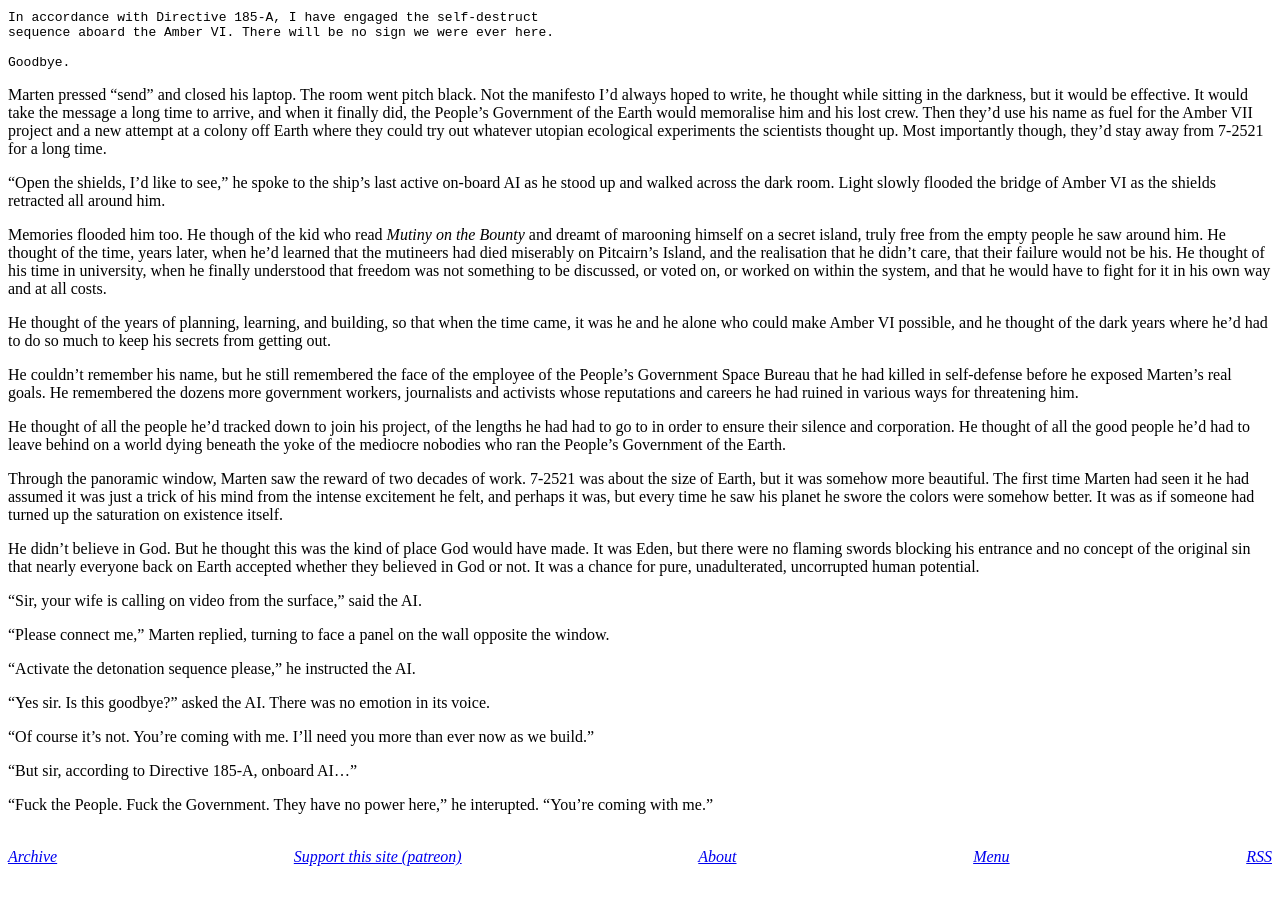
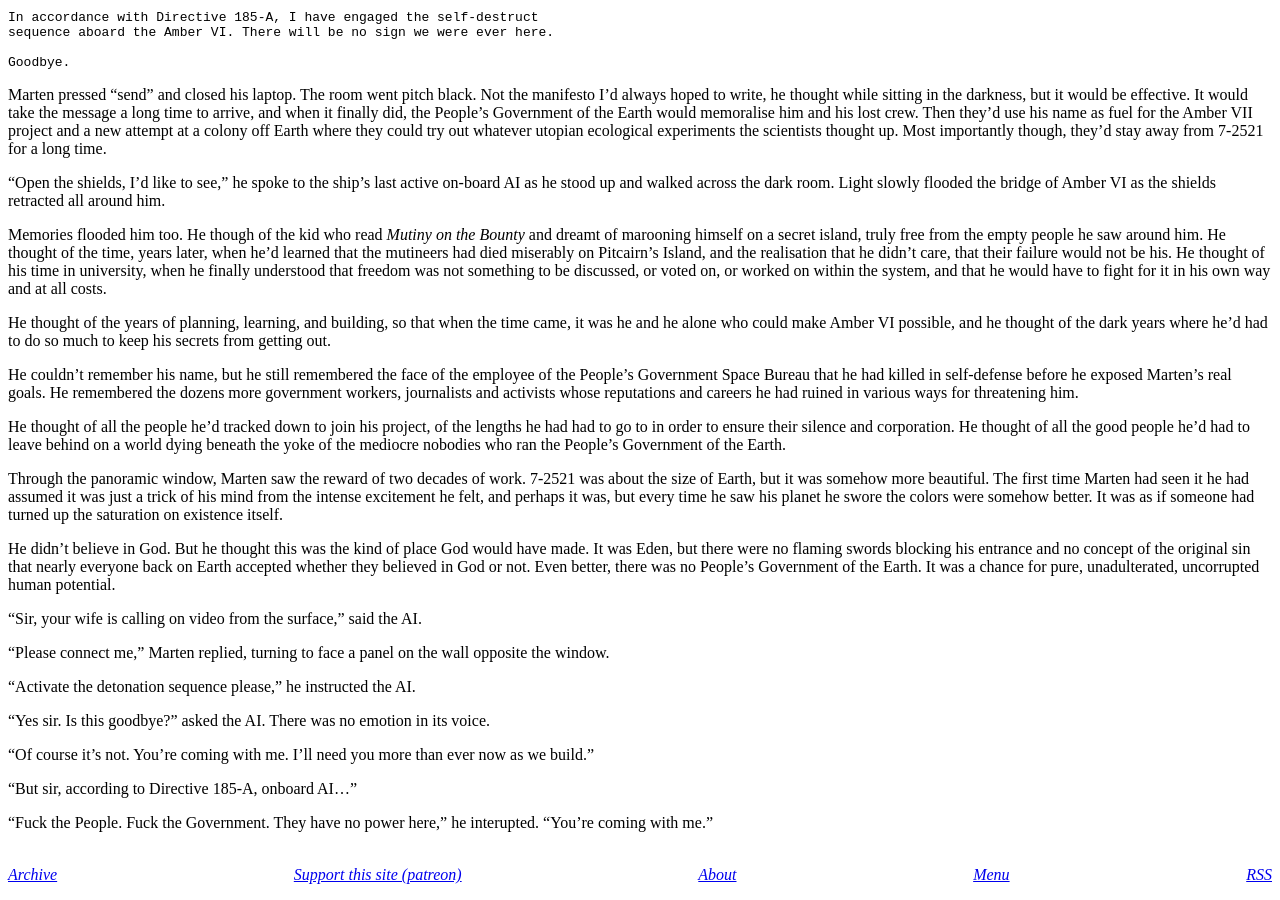
Before and after one commit to derykmakgill/website, a Jekyll site: the page built from story.md, in a window 1280 px wide and 900 px high, scrolled down 837 px. Built offline with Jekyll 4.4.1, drawn with Linux system fonts in a browser that asks for light colours.

Commit message:
Update story.md

```diff
--- a/story.md
+++ b/story.md
@@ -64,7 +64,7 @@ He thought of all the people he'd tracked down to join his project, of the lengt
 
 Through the panoramic window, Marten saw the reward of two decades of work. 7-2521 was about the size of Earth, but it was somehow more beautiful. The first time Marten had seen it he had assumed it was just a trick of his mind from the intense excitement he felt, and perhaps it was, but every time he saw his planet he swore the colors were somehow better. It was as if someone had turned up the saturation on existence itself.
 
-He didn't believe in God. But he thought this was the kind of place God would have made. It was Eden, but there were no flaming swords blocking his entrance and no concept of the original sin that nearly everyone back on Earth accepted whether they believed in God or not. It was a chance for pure, unadulterated, uncorrupted human potential.
+He didn't believe in God. But he thought this was the kind of place God would have made. It was Eden, but there were no flaming swords blocking his entrance and no concept of the original sin that nearly everyone back on Earth accepted whether they believed in God or not. Even better, there was no People's Government of the Earth. It was a chance for pure, unadulterated, uncorrupted human potential.
 
 "Sir, your wife is calling on video from the surface," said the AI.
 
```
